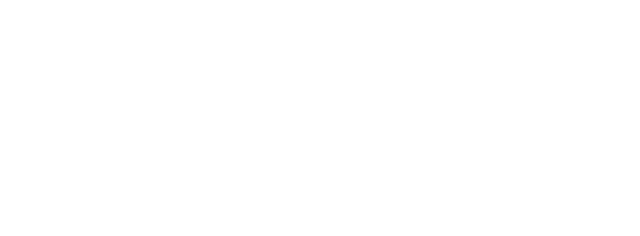
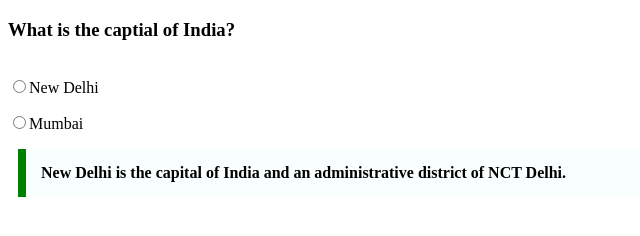
Before and after one commit to acciojob/trivia-peaky008, a website: page main.html in a window 1280 px wide. Shown: the whole page, without its empty margins (0-640 px from the left). Drawn offline with Linux system fonts and the light colour scheme.

Commit message:
created a submission

```diff
--- a/main.html
+++ b/main.html
@@ -10,6 +10,13 @@
 	<!-- the entire body must be written by student -->
     <script type="text/javascript" src="./script.js">
 </script>
+<h3>What is the captial of India?</h3><br>
+	<input type="radio" name="same">New Delhi</p>
+	<input type="radio" name="same">Mumbai</p>
+<blockquote  class="a1" cite="https://en.wikipedia.org/wiki/New_Delhi">
+	New Delhi is the capital of India and an administrative district of NCT Delhi.</blockquote>
+
+
 
 </body>
 
--- a/styles.css
+++ b/styles.css
@@ -1,2 +1,10 @@
 
 /* Your CSS Code here. */
+.a1{
+max-width: 600px;
+ margin: 10px;
+ padding: 15px;
+ border-left: 8px solid green;
+ font-weight: bold;
+	background:#f8fffe;
+}
```
